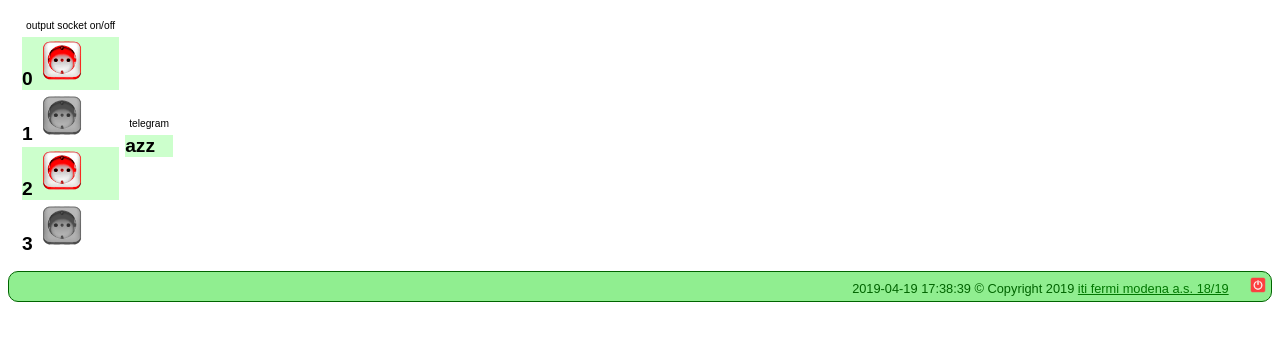
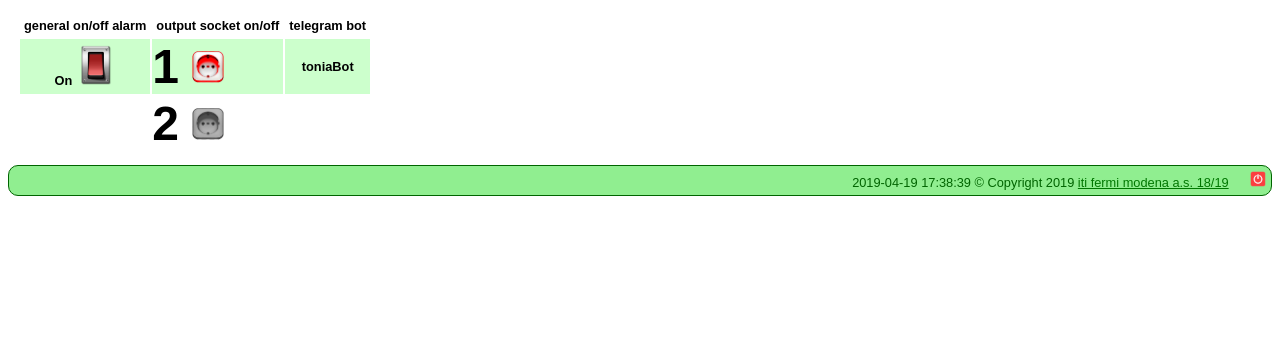
Before and after one commit to mekkoli/toniaAlarm, a Flask app: page /confs in a window 1280 px wide. Shown: the part 72-413 px from the top of the page. Run offline with Flask 2, Linux system fonts and the light colour scheme.

Commit message:
layout conf w/o ajax

```diff
--- a/run.py
+++ b/run.py
@@ -24,19 +24,15 @@ credentials = {
   'tonia':'Alarm',
   'azz': 'azz'
 }
-
 socketList = [
-  True,
-  False,
   True,
   False
 ]
-
+power = 'On'
 telegramDict = {
-	'user':		'telegramUser',
-	'cell':		'+393311067447',
-	'botKey':	'ldjhfkjsdhfkjsbfkhd',
-	'chatKey':	'sjdhfghds',
+	'botName': 'toniaBot',
+	'botKey':  'ldjhfkjsdhfkjsbfkhd',
+	'chatKey': 'sjdhfghds'
 }
 
 @app.template_filter("datetimefilter")
@@ -126,18 +122,6 @@ def logout():
   session.clear()
   return redirect(url_for('login'))
 
-@app.route("/getAlarmStatus")
-def getAlarmStatus():
-  if session.get('logged_in'):
-    return render_template(
-      'status.html',
-      currentTime = datetime.datetime.now(),
-      title = "get alarm status",
-      user = session['username']
-    )
-  else:
-    return redirect(url_for('login'))
-
 @app.route('/session')
 def sessionGet():
   sessionDict = {
@@ -163,6 +147,8 @@ def confs():
     'confs.html',
     currentTime = datetime.datetime.now(),
     socketList = socketList,
+    telegramDict = telegramDict,
+    power = power,
     title = "configure tonia alarm"
   )
 
--- a/static/css/baseStyle.css
+++ b/static/css/baseStyle.css
@@ -83,7 +83,7 @@ footer {
   font-weight:bold;
 }
 .bigBig {
-  font-size:1.5em;
+  font-size:3em;
   font-weight:bold;
   vertical-align: middle;
 }
@@ -112,8 +112,13 @@ footer {
   font-size:0.8em;
   font-weight:normal;
 }
+.listSound th {
+  font-weight:bold;
+}
 .listSound tr {
+  text-align: left;
   width:100%;
+  font-size:1em;
 }
 .listSound tr:nth-child(even) {background-color: #cfc;}
 .longList table, th, tr, td {
--- a/templates/base.html
+++ b/templates/base.html
@@ -24,7 +24,6 @@
             <nav>
               {{nav_li('confs', 'configure tonia alarm') }}
               {{nav_li('sounds', 'alarm sounds') }}
-              {{nav_li('getAlarmStatus', 'alarm status') }}
               {{nav_li('sessionGet', 'read session vars') }}
               {{nav_li('console', 'flask console', 'console') }}
               {{nav_li('myConsole', 'my flask console', 'myConsole') }}
--- a/templates/confs.html
+++ b/templates/confs.html
@@ -5,37 +5,37 @@
 {% endblock %}
 {% block article %}
 <article>
-  <table>
-    <tr>
-      <td>
   <table class="listSound">
     <tr>
-            <th>output socket on/off</th>
+      <th>general on/off alarm</th><th>output socket on/off</th><th>telegram bot</th>
     </tr>
     {% for n in range(socketList|length) %}
       <tr>
-                <td class="bigBig"> {{ n }}
-                  {% if socketList[n] == False %}
-                    <img width="48" title="{{ n }} off (click to switch on)" src="{{ url_for('static', filename='imgs/socketOff.png') }}">
+        {% if n == 0 %}
+        <td class="big" style="text-align:center"> {{ power }}
+          {% if power == 'On' %}
+            <img width="40" title="on (click to switch on)" src="{{ url_for('static', filename='imgs/alarmOn.png') }}">
           {% else %}
-                    <img width="48" title="{{ n }} on (click to switch off)" src="{{ url_for('static', filename='imgs/socketOn.png') }}">
+            <img width="40" title="off (click to switch off)" src="{{ url_for('static', filename='imgs/alarmOff.png') }}">
           {% endif %}
         </td>
+        {% else %}
+          <td></td>
+        {% endif %}
+        <td class="bigBig"> {{ n + 1 }}
+          {% if socketList[n] == False %}
+            <img width="32" title="{{ n + 1 }} off (click to switch on)" src="{{ url_for('static', filename='imgs/socketOff.png') }}">
+          {% else %}
+            <img width="32" title="{{ n + 1 }} on (click to switch off)" src="{{ url_for('static', filename='imgs/socketOn.png') }}">
+          {% endif %}
+        </td>
+        {% if n == 0 %}
+        <td class="big" style="text-align:center">{{ telegramDict['botName']}}</td>
+        {% else %}
+        <td></td>
+        {% endif %}
       </tr>
     {% endfor %}
   </table>
-      </td>
-      <td>
-        <table class="listSound">
-          <tr>
-            <th>telegram</th>
-          </tr>
-          <tr>
-            <td class="bigBig">azz</td>
-          </tr>
-        </table>
-      <td>
-    </tr>
-  </table>
 </article>
 {% endblock %}
--- a/templates/session.html
+++ b/templates/session.html
@@ -5,7 +5,7 @@
 {% endblock %}
 {% block article %}
   <article>
-    <div class="big">session dict:</div>
+    <div class="big">request.environ: session dictionary:</div>
     <table class="longList">
       <tr class="metaData">
         <th>key</th>
@@ -19,7 +19,7 @@
       {% endfor %}
     </table>
     <br>
-    <div class="big">app.config dict:</div>
+    <div class="big">app.config: you can print values in interactive console</div>
     <table>
       <tr class="metaData">
         <th>key</th>
```
Also changed, not shown: static/imgs/alarmOff.png (added), static/imgs/alarmOn.png (added), static/imgs/socketOff.png, static/imgs/socketOn.png, static/imgs/src/switch/index.jpeg (added), 3 other files. Lines whose indentation alone changed are shown as unchanged.
